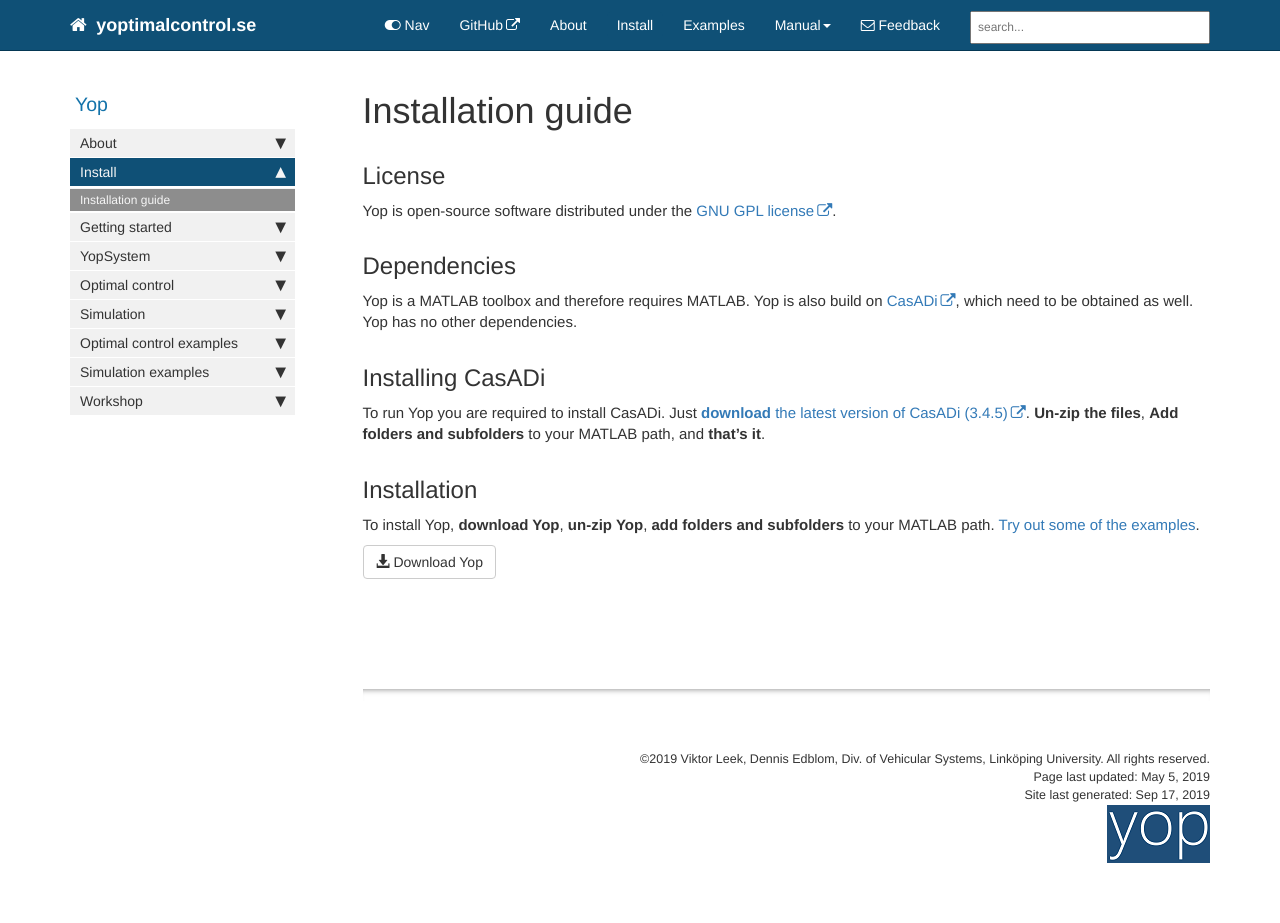
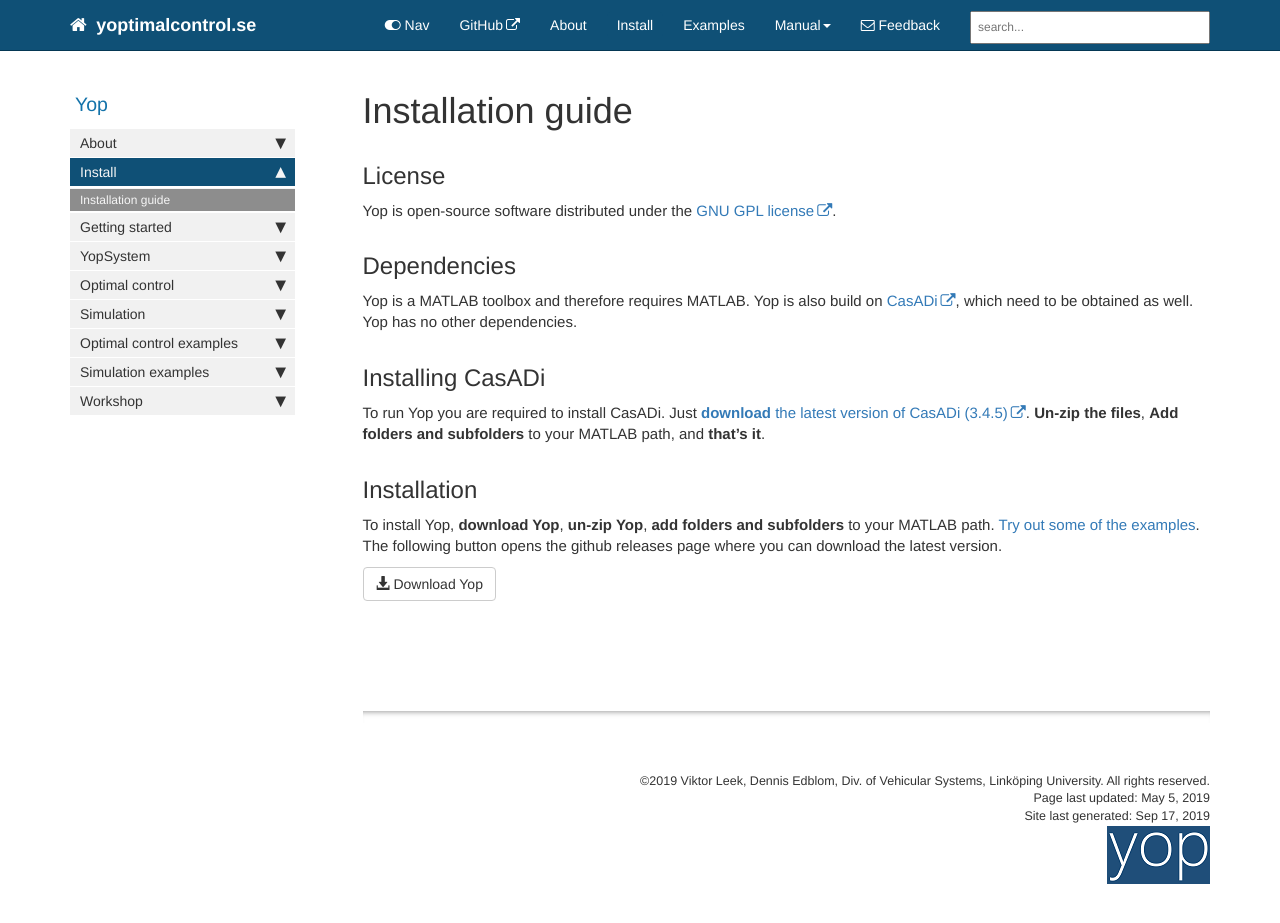
Before and after one commit to yoptimalcontrol/yoptimalcontrol, a Jekyll site: the page built from pages/install/install.md, in a window 1280 px wide and 944 px high. Shown: the top 923 px of the window. Built offline with Jekyll 4.4.1, drawn with Linux system fonts in a browser that asks for light colours; nearby versions of some CDN libraries; comment, search, counter and statistics services are not loaded.

Commit message:
download button links to github releases

```diff
--- a/pages/install/install.md
+++ b/pages/install/install.md
@@ -18,6 +18,6 @@ Yop is a MATLAB toolbox and therefore requires MATLAB. Yop is also build on [Cas
 To run Yop you are required to install CasADi. Just [**download** the latest version of CasADi (3.4.5)](https://web.casadi.org/get/){:target="_blank"}. **Un-zip the files**, **Add folders and subfolders** to your MATLAB path, and **that's it**.
 
 ## Installation
-To install Yop, **download Yop**, **un-zip Yop**, **add folders and subfolders** to your MATLAB path. [Try out some of the examples](examples).
+To install Yop, **download Yop**, **un-zip Yop**, **add folders and subfolders** to your MATLAB path. [Try out some of the examples](examples). The following button opens the github releases page where you can download the latest version.
 
-<a target="\_blank" class="noCrossRef" href="{{ "yopFiles/yoptimalcontrol-1.0-rc2.zip"}}"><button type="button" class="btn btn-default" aria-label="Left Align"><span class="glyphicon glyphicon-download-alt" aria-hidden="true"></span> Download Yop </button></a>
+<a target="_blank" class="noCrossRef" href="{{ "https://github.com/yoptimalcontrol/yoptimalcontrol/releases"}}"><button type="button" class="btn btn-default" aria-label="Left Align"><span class="glyphicon glyphicon-download-alt" aria-hidden="true"></span> Download Yop </button></a>
```
Also changed, not shown: index.md (+1 -1 lines).
